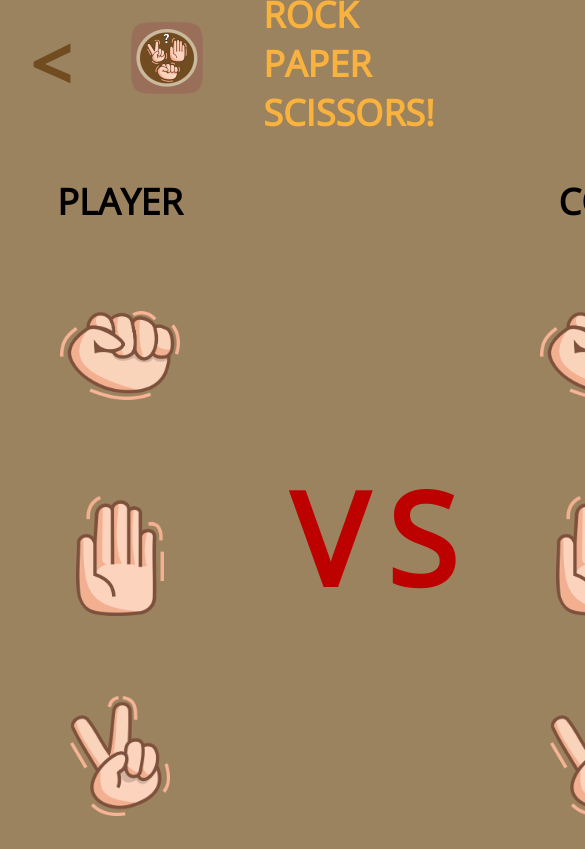
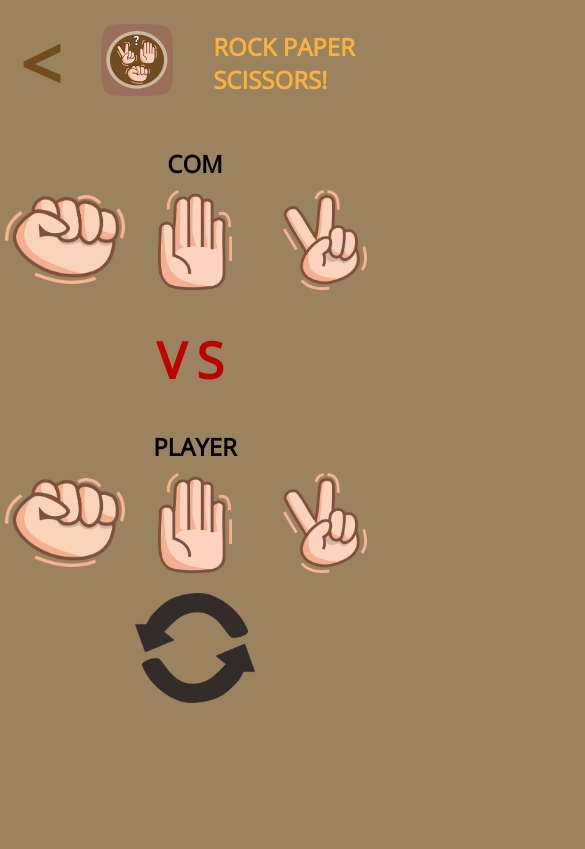
Before and after one commit to shirahub/BinarChallengeChapter3, a plain HTML site: page pages/game.html in a window 390 px wide. Shown: the top 849 px of the page, 585 px wide, since content can reach past the window. Drawn offline with nearby package versions, Linux system fonts and the light colour scheme.

Commit message:
add responsive layout for game page

```diff
--- a/pages/game.html
+++ b/pages/game.html
@@ -79,10 +79,10 @@
         display: flex;
         justify-content: center;
         flex-direction: column;
+        width: 180px;
       }
 
       .game-row > div:nth-child(n + 2) {
-        width: 180px;
         height: 180px;
       }
 
@@ -111,6 +111,74 @@
 
       .disable-event {
         pointer-events: none;
+      }
+
+      @media only screen and (max-width: 768px) {
+        header {
+          font-size: 24px;
+        }
+
+        header > div {
+          margin: 20px;
+        }
+
+        .container {
+          min-height: 100vh;
+          justify-content: unset;
+        }
+
+        .game-wrapper {
+          flex-direction: column-reverse;
+          flex-wrap: wrap;
+          justify-content: space-evenly;
+        }
+
+        .game-row {
+          flex-direction: row;
+          flex-wrap: wrap;
+          font-size: 24px;
+          margin: 10px 0 0 0;
+        }
+
+        .game-row > div {
+          width: 20px;
+          margin: 10px 0 0 0;
+          padding: 0;
+        }
+
+        .game-row > div > img {
+          max-height: 100%;
+          height: auto;
+        }
+
+        .game-row:nth-child(2) {
+          align-self: center;
+        }
+
+        .game-row > div:nth-child(1) {
+          width: 100vw;
+        }
+
+        .game-row > div:nth-child(n + 2) {
+          height: 100px;
+        }
+
+        .game-row:nth-child(2) > div:not(:nth-child(3)) {
+          display: none;
+        }
+
+        .game-replay {
+          margin-top: 20px;
+        }
+
+        .center-text {
+          font-size: 50px;
+          letter-spacing: 10px;
+        }
+
+        .result-text {
+          font-size: 20px;
+        }
       }
     </style>
   </head>
@@ -149,7 +217,9 @@
           <div id="choice-comp-scissors"><img src="/assets/gunting.png" /></div>
         </div>
       </div>
-      <div onclick="replay()"><img src="/assets/refresh.png" /></div>
+      <div class="game-replay" onclick="replay()">
+        <img src="/assets/refresh.png" />
+      </div>
     </div>
     <br />
 
```
